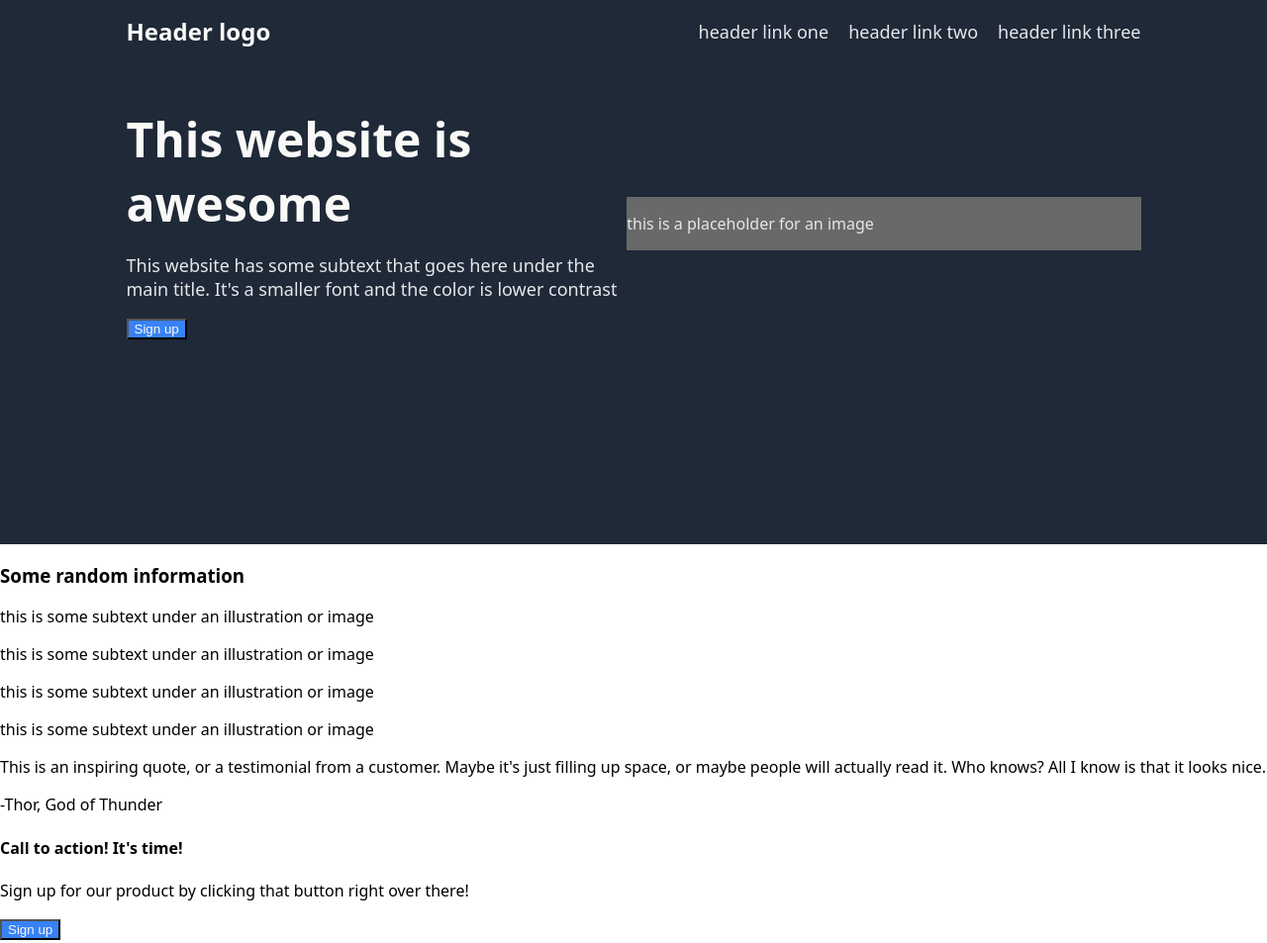
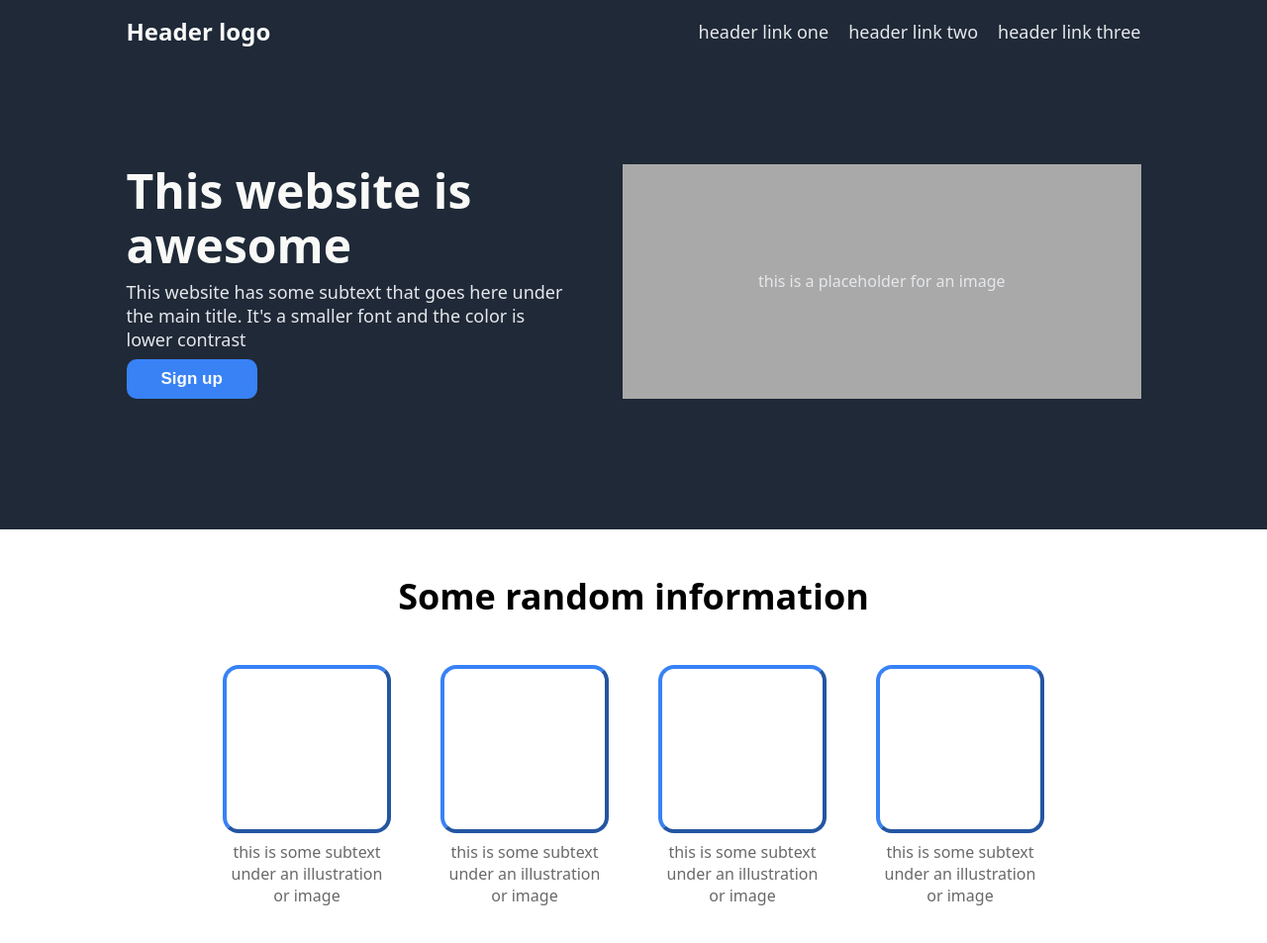
Before and after one commit to aaronmt1011/landing-page, a plain HTML site: page index.html in a window 1280 px wide. Shown: the top 953 px of the page at 99% size. Drawn offline with Linux system fonts and the light colour scheme.

Commit message:
Finished header and second part

```diff
--- a/index.html
+++ b/index.html
@@ -22,11 +22,9 @@
         </div>
         <div class="h-bottom">
             <div class="h-left">
-                <div class="hl-text">
-                    <p class="hl-h">This website is awesome</p>
-                    <p class="hl-p">This website has some subtext that goes here under the main title. It's a smaller font and the color is lower contrast</p>
-                </div>
-                <button>Sign up</button>
+                <p class="hl-h">This website is awesome</p>
+                <p class="hl-p">This website has some subtext that goes here under the main title. It's a smaller font and the color is lower contrast</p>
+                <button class="hl-b">Sign up</button>
             </div>
 
             <div class="h-right">
@@ -36,19 +34,23 @@
     </div>
 
     <div class="random-info">
-        <h3>Some random information</h3>
+        <p class="ri-header">Some random information</p>
         <div class="text-boxes">
             <div class="box-1">
-                <p>this is some subtext under an illustration or image</p>
+                <button class="empty-box"></button>
+                <p class="eb-text">this is some subtext under an illustration or image</p>
             </div>
             <div class="box-2">
-                <p>this is some subtext under an illustration or image</p>
+                <button class="empty-box"></button>
+                <p class="eb-text">this is some subtext under an illustration or image</p>
             </div>
             <div class="box-3">
-                <p>this is some subtext under an illustration or image</p>
+                <button class="empty-box"></button>
+                <p class="eb-text">this is some subtext under an illustration or image</p>
             </div>
             <div class="box-4">
-                <p>this is some subtext under an illustration or image</p>
+                <button class="empty-box"></button>
+                <p class="eb-text">this is some subtext under an illustration or image</p>
             </div>
         </div>
     </div>
--- a/style.css
+++ b/style.css
@@ -4,6 +4,18 @@ body {
     margin: 0;
     padding: 0;
     font-family: system-ui, -apple-system, BlinkMacSystemFont, 'Segoe UI', Roboto, Oxygen, Ubuntu, Cantarell, 'Open Sans', 'Helvetica Neue', sans-serif;
+}
+
+
+.header {
+    height: 520px;
+    padding-top: 15px;
+    background-color: #1f2937;
+    display: flex;
+    flex-direction: column;
+    align-items: center;
+    justify-content: flex-start;
+    gap: 117px;
 }
 
 h1 {
@@ -31,34 +43,9 @@ a:active {
     text-decoration: none;
 }
 
-
-
 a, .hl-p {
     font-size: 18px;
     color: #E5E7EB;
-}
-
-.hl-h {
-    font-size: 48px;
-    font-weight: bolder;
-    color: #F9FAF8;
-    margin: 0;
-}
-
-button {
-    color: #F9FAF8;
-    background-color: #3882f6;
-}
-
-.header {
-    height: 535px;
-    padding-top: 15px;
-    background-color: #1f2937;
-    display: flex;
-    flex-direction: column;
-    align-items: center;
-    justify-content: flex-start;
-    gap: 60px;
 }
 
 .h-top {
@@ -78,17 +65,94 @@ button {
     display: flex;
     flex-wrap: nowrap;
     align-items: center;
+    gap: 50px;
 }
 
 .h-left {
+    width: 880px;
     display: flex;
     flex-direction: column;
     flex-wrap: wrap;
     align-items: flex-start;
+    gap: 8px;
 }
 
 .h-right {
-    width: 1000px;
-    background-color: dimgrey;
+    width: 1020px;
+    height: 237px;
+    background-color: darkgray;
     color: #E5E7EB;
+    display: flex;
+    justify-content: center;
+    align-items: center;
 }
+
+.hl-h {
+    font-size: 48px;
+    font-weight: bolder;
+    color: #F9FAF8;
+    margin: 0;
+    line-height: 55px;
+}
+
+.hl-p {
+    margin: 0px;
+}
+
+.hl-b {
+    font-size: 17px;
+    font-weight: bold;
+    color: #F9FAF8;
+    background-color: #3882f6;
+    border-width: 0px;
+    padding: 10px 35px;
+    border-radius: 10px;
+}
+
+.random-info {
+    height: 482px;
+    display: flex;
+    flex-direction: column;
+    align-items: center;
+    gap: 45px;
+}
+
+.ri-header {
+    margin: 0px;
+    font-size: 36px;
+    font-weight: bolder;
+    padding-top: 43px;;
+}
+
+.text-boxes {
+    display: flex;
+    gap: 50px;
+}
+
+.box-1, .box-2, .box-3, .box-4 {
+    display: flex;
+    flex-direction: column;
+    align-items: center;
+    width: 170px;
+}
+
+.empty-box {
+    width: 170px;
+    height: 170px;
+    background-color: white;
+    border-width: 4px;
+    border-color: #3882f6;
+    border-radius: 16px;
+}
+
+.eb-text {
+    text-align: center;
+    margin: 0;
+    padding-top: 8px;
+    font-size: 16px;
+    color: dimgray;
+}
+
+.inspiring-quote {
+    background-color: #E5E7EB;
+}
```
